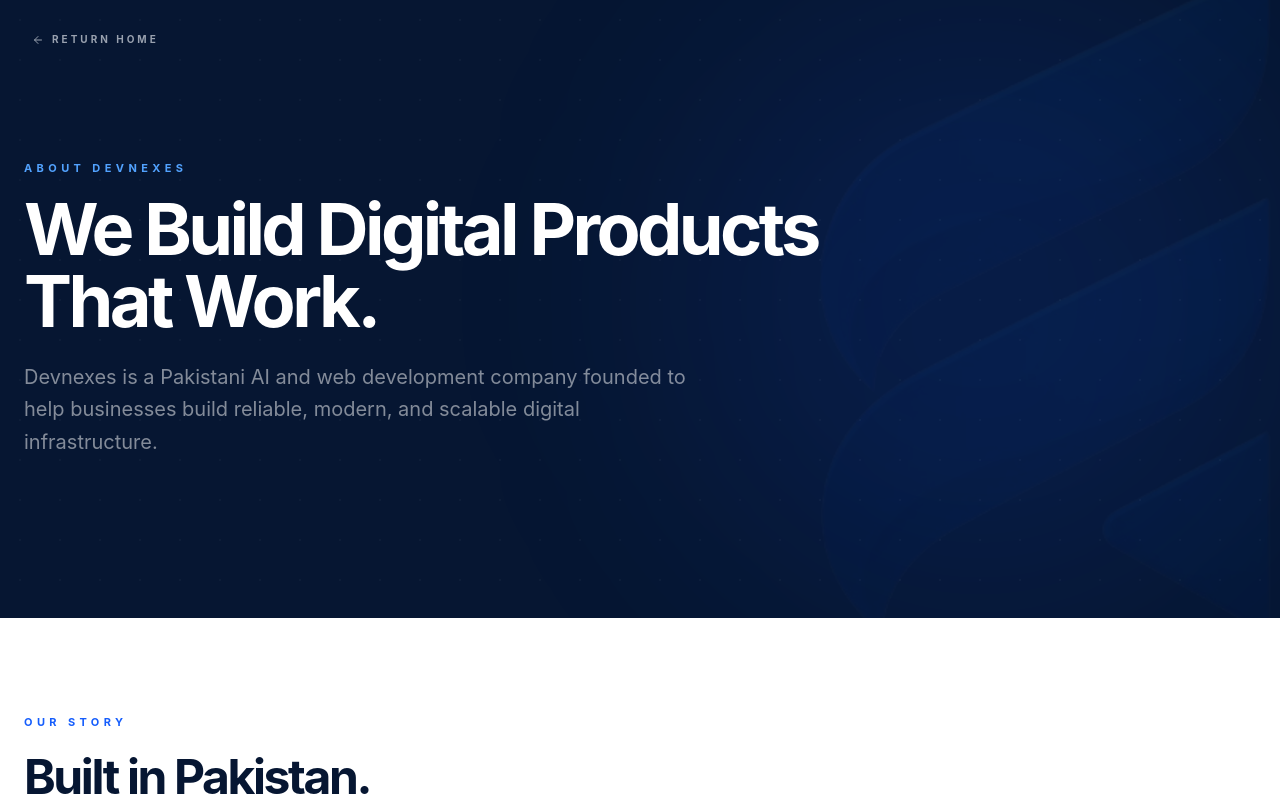
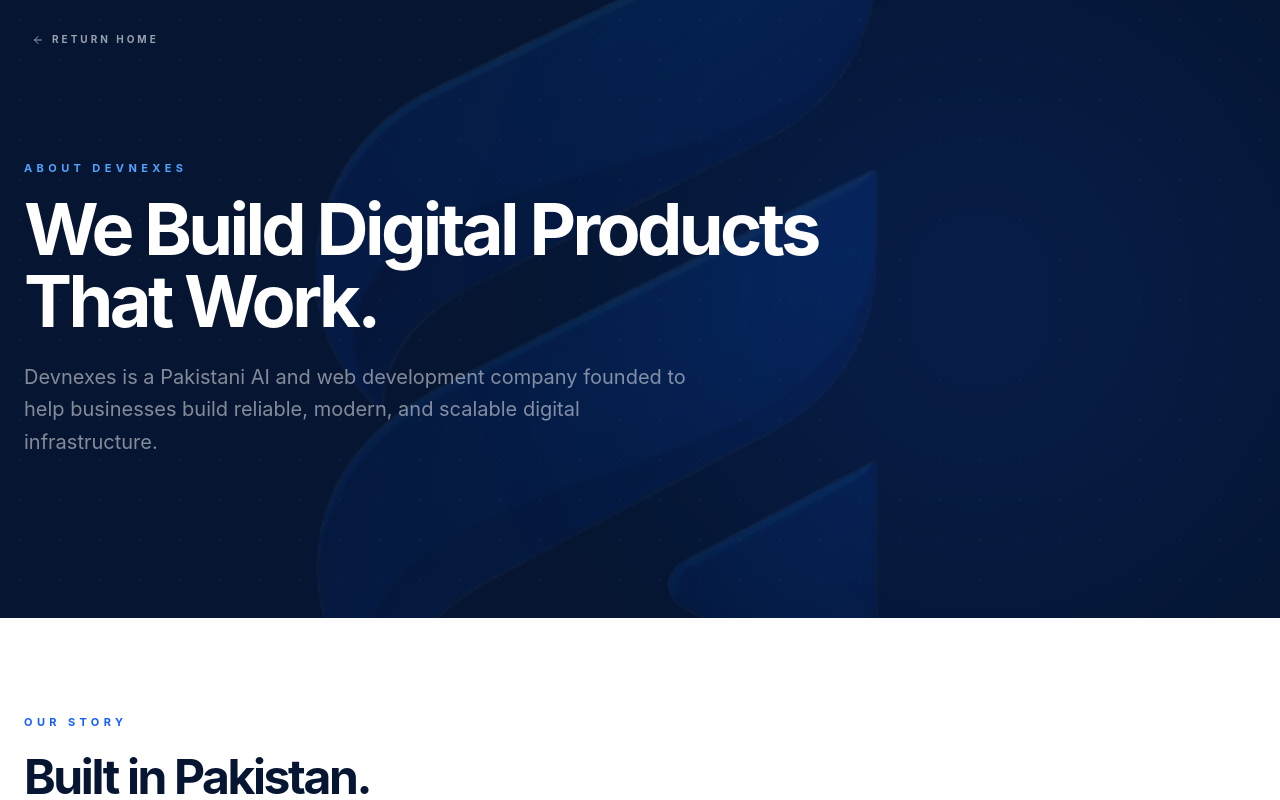
Before and after one commit to sultanraham/Devnexes, a React (Vite) app: page /about in a window 1280 px wide. Shown: the top 800 px of the page. Built offline with nearby package versions, Linux system fonts and the light colour scheme; no server answers.

Commit message:
Fix About hero background logo visibility by increasing opacity and centering

```diff
--- a/src/components/AboutPage.jsx
+++ b/src/components/AboutPage.jsx
@@ -184,11 +184,11 @@ const AboutPage = () => {
       <section className="min-h-[60vh] bg-[#061632] flex items-center relative overflow-hidden">
 
         {/* Background Logo with Low Opacity */}
-        <div className="absolute inset-0 flex items-center justify-center lg:justify-end opacity-[0.05] pointer-events-none z-0">
+        <div className="absolute inset-0 flex items-center justify-center pointer-events-none z-0 overflow-hidden">
           <img
             src="/images/devnexes-logo.png"
             alt=""
-            className="w-full max-w-[800px] h-[800px] object-contain lg:translate-x-1/4 scale-150 lg:scale-100"
+            className="w-[120%] md:w-[80%] max-w-[1000px] opacity-[0.15] object-contain"
           />
         </div>
 
```
